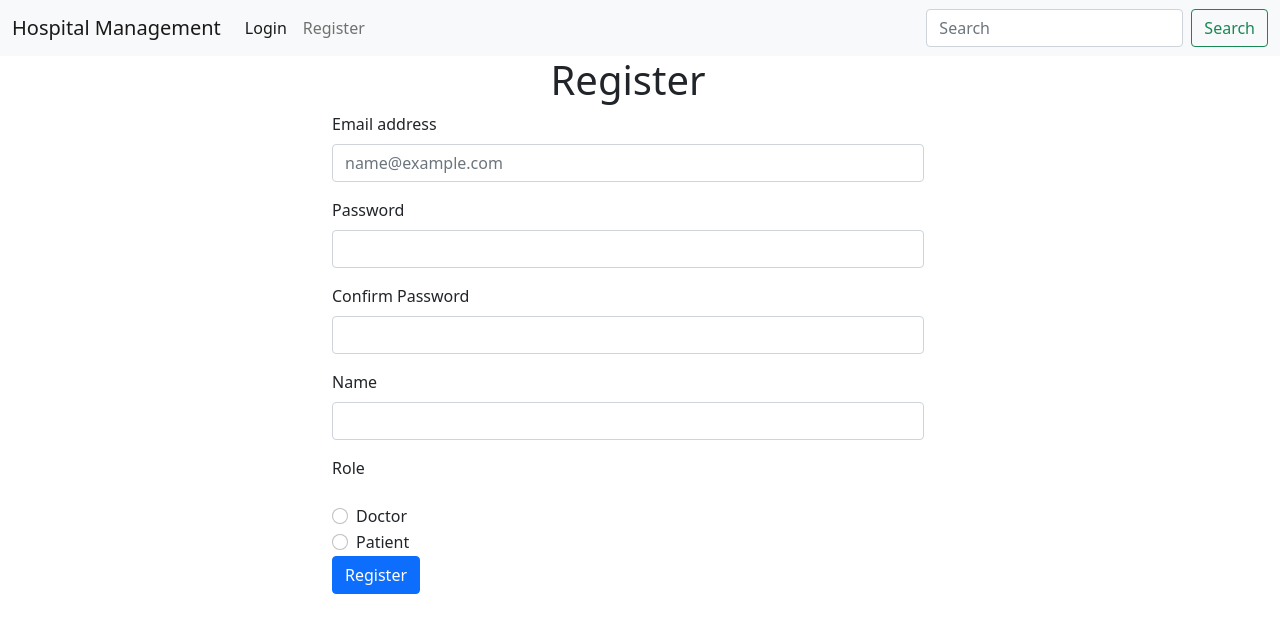
After one commit to malviynjali11/App-Dev1-Project---Learning, a Flask app: page /register in a window 1280 px wide. The commit adds this page. Shown: the top 633 px of the page. Run offline with Flask 3, Linux system fonts and the light colour scheme.

Commit message:
Adding user to the DB

```diff
--- /dev/null
+++ b/controllers/auth_routes.py
@@ -0,0 +1,100 @@
+from main import app
+from flask import render_template, request, session, flash, redirect, url_for
+from controllers.models import *
+
+@app.route('/login', methods = ['GET', 'POST'])
+def login():
+    if request.method == 'GET':
+        # check if user is already logged in then redirect to dashboard
+        if 'user_email' in session:
+            # Redirect to Home Page
+            return redirect('/')
+        return render_template('login.html')
+
+    if request.method == 'POST':
+        email = request.form.get('email', None)
+        password = request.form.get('password', None)
+
+        # Data Validation
+        if not email or not password:
+            flash("Email and Password are required !")
+            return render_template('login.html')
+
+        if '@' not in email:
+            flash("Invalid Email !")
+            return render_template('login.html')
+
+        # we can add more validation like password length, special characters, etc.
+
+        # Query the DB to check if user exists
+        user = User.query.filter_by(user_email = email).first()
+        if not user:
+            flash("User does not exist ! Please Register .")
+            return render_template('login.html')
+        if user.password != password:
+            flash("Incorrect Password !")
+            return render_template('login.html')
+
+        session['user_email'] = user.user_email
+        session['user_role'] = [role.name for role in user.roles]
+
+        flash("Login Successfully !")
+        # Redirects to Home Page
+        return redirect(url_for('home'))
+
+@app.route('/logout')
+def logout():
+    if 'user_email' not in session:
+        flash("You are not logged in !")
+        return redirect(url_for('login'))
+
+    session.pop('user_email')
+    session.pop('user_role')
+    flash("Logged out Successfully !")
+    return redirect(url_for('login'))
+
+@app.route('/register', methods = ['GET', 'POST'])
+def register():
+    if request.method == 'GET':
+        return render_template('register.html')
+
+    if request.method == 'POST':
+        email = request.form.get('email', None)
+        password = request.form.get('password', None)
+        confirm_password = request.form.get('confirm_password', None)
+        user_name = request.form.get('user_name', None)
+        role = request.form.get('role', None)
+
+        # Data Validation
+        if not email or not password or not confirm_password or not user_name or not role:
+            flash("All fields are required !")
+            return render_template('register.html')
+        if '@' not in email:
+            flash("Invalid Email !")
+            return render_template('register.html')
+        if password != confirm_password:
+            flash("Passwords do not match !")
+            return render_template('register.html')
+        if len(password) < 8:
+            flash("Password must be at least 8 characters long !")
+            return render_template('register.html')
+
+        user = User.query.filter_by(user_email = email).first()
+        if user:
+            flash("User already exists ! Please Login .")
+            return render_template('register.html')
+
+        role = Role.query.filter_by(name=role).first()
+        if not role:
+            flash("Invalid Role !")
+            return render_template('register.html')
+        user = User(
+            user_email = email,
+            password = password,
+            user_name = user_name,
+            roles = [role]
+        )
+        db.session.add(user)
+        db.session.commit()
+        flash("Registered Successfully ! Please Login .")
+        return redirect(url_for('login'))
--- a/main.py
+++ b/main.py
@@ -54,13 +54,9 @@ with app.app_context():
         db.session.add(admin_user)
 
     db.session.commit()
-@app.route('/')
-def index():
-    return render_template('login.html')
 
-@app.route('/about')
-def about():
-    return "About Page"
+from controllers.auth_routes import *
+from controllers.routes import *
 
 if __name__ == '__main__':
     app.run(debug=True)
--- a/templates/base.html
+++ b/templates/base.html
@@ -13,6 +13,15 @@
     <!-- navigation bar -->
     {% include 'navbar.html' %}
      <!-- ........... -->
+    {% with messages = get_flashed_messages() %}
+        {% if messages %}
+            <ul class=flashes>
+            {% for message in messages %}
+                <li>{{ message}}</li>
+            {% endfor %}
+            </ul>
+        {% endif %}
+    {% endwith %}
     {% block content %}
     {% endblock %}
     <script src="https://cdn.jsdelivr.net/npm/bootstrap@5.0.2/dist/js/bootstrap.bundle.min.js" integrity="sha384-MrcW6ZMFYlzcLA8Nl+NtUVF0sA7MsXsP1UyJoMp4YLEuNSfAP+JcXn/tWtIaxVXM" crossorigin="anonymous"></script>
--- a/templates/login.html
+++ b/templates/login.html
@@ -8,7 +8,7 @@
     <form class="col-6" action="/login" method="post">
         <div class="mb-3">
             <label for="exampleFormControlInput1" class="form-label">Email address</label>
-            <input type="email" class="form-control" id="exampleFormControlInput1" placeholder="name@example.com" name="emailid">
+            <input type="email" class="form-control" id="exampleFormControlInput1" placeholder="name@example.com" name="email">
         </div>
 
         <div class="mb-3">
--- /dev/null
+++ b/templates/register.html
@@ -0,0 +1,48 @@
+{% extends 'base.html' %}
+
+{% block title %} Register- Hospital Management System {% endblock %}
+
+{% block content %}
+
+<div class="container-fluid row justify-content-center mb-5">
+    <h1 class="text-center">Register</h1>
+    <form class="col-6" action="/register" method="post">
+        <div class="mb-3">
+            <label for="exampleFormControlInput1" class="form-label">Email address</label>
+            <input type="email" class="form-control" id="exampleFormControlInput1" placeholder="name@example.com" name="email">
+        </div>
+        <div class="mb-3">
+            <label for="inputPassword" class="form-label">Password</label>
+            <input type="password" class="form-control" id="inputPassword" name="password">
+        </div>
+        <div class="mb-3">
+            <label for="inputPassword1" class="form-label">Confirm Password</label>
+            <input type="password" class="form-control" id="inputPassword1" name="confirm_password">
+        </div>
+        <div class="mb-3">
+            <label for="exampleFormControlInput2" class="form-label">Name</label>
+            <input type="name" class="form-control" id="exampleFormControlInput2"  name="user_name">
+        </div>
+        <div class="mb-3">
+              <label for="role" class="form-label">Role</label>
+        </div>
+        <div class="input-group">
+            <div class="input-group-prepend" id="role">
+                <div class="form-check">
+                    <input class="form-check-input" type="radio" id="doctor" name="role" value="doctor">
+                    <label for="doctor">Doctor</label>
+                </div>
+                <div class="form-check">
+                    <input class="form-check-input" type="radio" id="patient" name="role" value="patient">
+                    <label for="patient">Patient</label>
+                </div>
+            </div>
+        </div>
+        <div>
+            <button type="submit" class="btn btn-primary">Register</button>
+        </div>
+    </form>
+</div>
+
+
+{% endblock %}
```
Also changed, not shown: controllers/routes.py (added, +11 -0 lines), templates/home.html (added, +9 -0 lines), instance/database.sqlite3.
